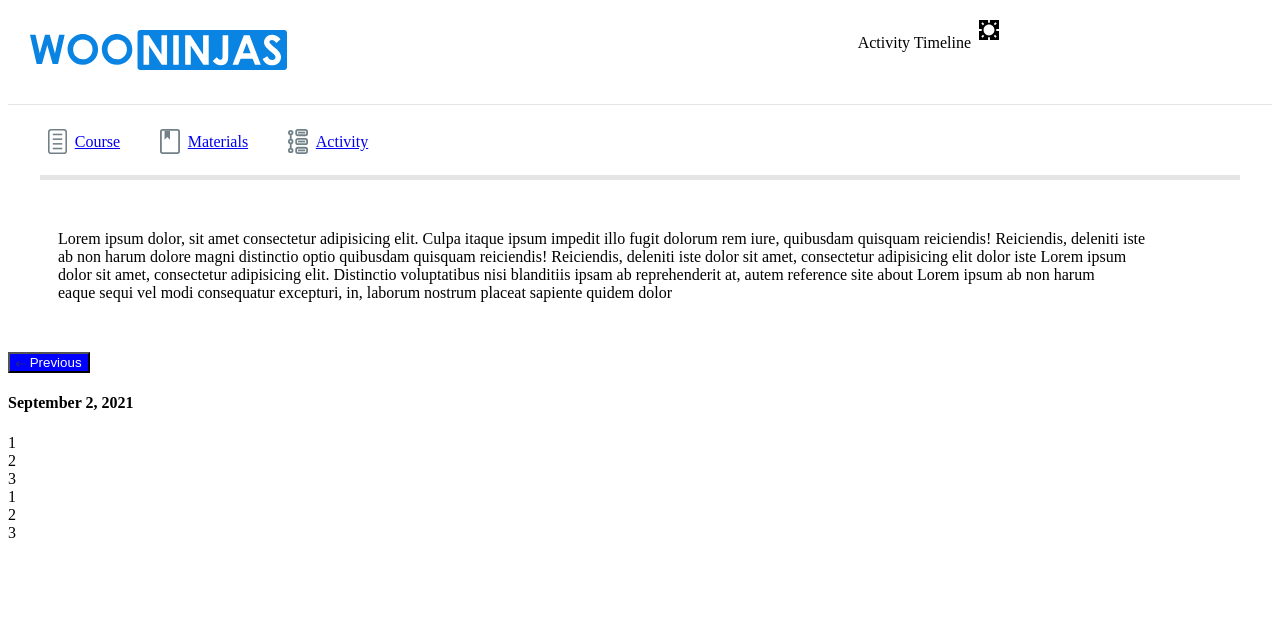
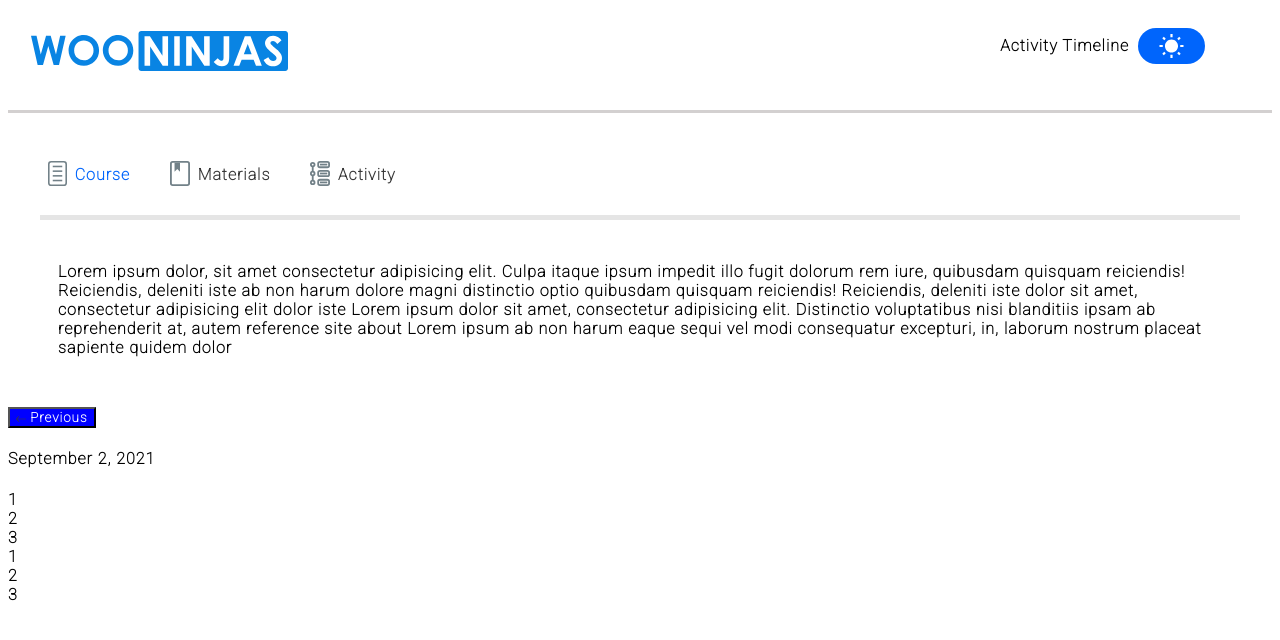
Before and after one commit to MrrTahoo/WOONINJAS, a plain HTML site: page index.html in a window 1280 px wide. Drawn offline with Linux system fonts and the light colour scheme.

Commit message:
Major changes

```diff
--- a/assets/css/style.css
+++ b/assets/css/style.css
@@ -1,86 +1,137 @@
+    * {
+      font-family: 'Roboto', sans-serif;
+      font-weight: 700;
+      letter-spacing: 1px;
+    }
 
     .head {
       position: relative;
-    height:100px;
+      height: 100px;
     }
 
- .logo{
-     margin-top: 9px;
-     margin-left: 3px;
-     width:200px;
-     height:50px;
-     margin:10px;
-     padding:0px;
-     align-items: center;
-     cursor: pointer;
+
+
+    #resp{
+      display: flex;
     }
 
     .hrow {
       float: right;
       position: absolute;
-    right: 300px;
-    top: 25px;
+      right: 150px;
+      top: 35px;
       cursor: pointer;
 
     }
 
-.darkLightModebtn{
-  width:20px;
-  height:20px;
-  margin:10px;
-  padding:0px;
-  cursor: pointer;
+    .linkp {
+      text-decoration: none;
+      color: rgb(54, 54, 54);
     }
 
 
 
-hr {
-    height: 1px;
-    background-color:#e5e5e5;
-    border: none;
+    #darkLightModebtn {
+      height: 24px;
+      /* margin: 10px; */
+      padding: 6px 0px 6px 0px;
+      padding-right: -7px;
+      cursor: pointer;
+      background-color: rgb(0, 101, 252);
+      position: absolute;
+      /* float: right; */
+      right: 75px;
+      top: 28px;
+      width: 67px;
+      /* padding-top: 5px; */
+      border-radius: 19px;
     }
 
-.nav{
-    padding-top:20px;
+    .topnav a.active {
+      color: rgb(0, 101, 252);
+      font-weight: 900;
+    }
+
+    hr {
+      height: 3px;
+      background-color: #d3d0d0;
+      border: none;
+      position: relative;
+      top: 8px;
+    }
+
+    .nav {
+      padding-top: 20px;
       display: inline;
 
     }
 
-  ul{
+    #navlist {
       display: flex;
       list-style-type: none;
-    padding: 0px 0px 0px 0px;
+      padding: 35px 0px 0px 0px;
     }
 
 
-  .nav ul li{
+    .nav ul li {
       display: flex;
-    margin-left:35px;
+      margin-left: 35px;
       cursor: pointer;
     }
 
- .nav ul li img{
+    .nav ul li img {
       height: 25px;
       margin: 5px;
       align-items: center;
       cursor: pointer;
     }
 
-  .nhead{
+    .nhead {
       margin-top: 9px;
       margin-left: 3px;
+
     }
 
- span hr{
+    span hr {
       height: 5px;
-    background-color:#e5e5e5;
+      background-color: #e5e5e5;
       border: none;
       width: 95%;
     }
 
- .darkLightModebtn{
-    background-color: black;
-    position: absolute;
+
+    /* STart Media Queries */
+    @media screen and (max-width: 600px) {
+      .topnav a:not(:first-child) {
+        display: none;
+      }
+
+      .topnav {
         /* float: right; */
-    right: 263px;
+        display: block;
       }
+
+    }
+    @media screen and (max-width: 810px) {
+      .hrow{
+        display: none;
+      }
+
+    }
+
+    @media screen and (max-width: 660px) {
+      #darkLightModebtn{
+        position: relative;
+        top: 45px;
+        margin-left: 37px;
+        width: 67px;
+        height: 18px;
+      }
+      #navlist{
+        justify-content: center;
+        margin-left: -62px;
+      }
+      #resp{
+        justify-content: center !;
+      }
+    }
--- a/index.html
+++ b/index.html
@@ -6,39 +6,48 @@
     <meta http-equiv="X-UA-Compatible" content="IE=edge">
     <meta name="viewport" content="width=device-width, initial-scale=1.0">
     <link rel=stylesheet href="assets/css/style.css">
+    <title>Course</title>
+    <link rel="shortcut icon" href="/assets/images/favicon-32x32.png" type="image/x-icon">
+    <link rel="preconnect" href="https://fonts.googleapis.com">
+    <link rel="preconnect" href="https://fonts.gstatic.com" crossorigin>
+    <link href="https://fonts.googleapis.com/css2?family=Roboto:wght@100&display=swap" rel="stylesheet">
 </head>
 
 <body>
 
 
-    <div class="head">
+    <div >
         <table>
-            <td class="logo"> <img src="/assets/icons/wooninjas-logotype.svg" style="padding: 20px;"></td>
+            <td > <img src="/assets/icons/wooninjas-logotype.svg" style="padding: 20px;" id="resp">
+            </td>
             <td class="hrow">Activity Timeline</td>
-            <td class="darkLightModebtn"><img src="/assets/icons/light-mode-icon.svg" alt=""></td>
+            <td id="tableDataBtn"><img src="/assets/icons/light-mode-icon.svg" alt="" id="darkLightModebtn"></td>
             </tr>
         </table>
         <hr>
     </div>
 
-    <div class="nav">
-        <ul>
-            <li><img src="/assets/icons/course-lesson-topic-icon.svg"><span class="nhead"><a href="#course">Course
+    <div class="nav topnav">
+        <ul id="navlist">
+            <li><img src="/assets/icons/course-lesson-topic-icon.svg"><span class="nhead"><a href="#course"
+                        class="active linkp">Course
                     </a></span></li>
-            <li><img src="/assets/icons/materials-tab-icon.svg"><span class="nhead"> <a href="#material">Materials </a>
+            <li><img src="/assets/icons/materials-tab-icon.svg"><span class="nhead"> <a href="#material"
+                        class="linkp">Materials </a>
                 </span></li>
-            <li><img src="/assets/icons/activity-tab-icon.svg"><span class="nhead"> <a href="#activity">Activity
+            <li><img src="/assets/icons/activity-tab-icon.svg"><span class="nhead"> <a href="#activity"
+                        class="linkp">Activity
                     </a></span></li>
         </ul>
     </div>
     <span>
         <hr></span>
     <p style="margin: 50px;">Lorem ipsum dolor, sit amet consectetur adipisicing elit. Culpa itaque ipsum impedit illo
-        fugit dolorum rem iure, quibusdam quisquam reiciendis! Reiciendis, deleniti iste<br>
+        fugit dolorum rem iure, quibusdam quisquam reiciendis! Reiciendis, deleniti iste
         ab non harum dolore magni distinctio optio quibusdam quisquam reiciendis! Reiciendis, deleniti iste dolor sit
-        amet, consectetur adipisicing elit dolor iste Lorem ipsum <br>
+        amet, consectetur adipisicing elit dolor iste Lorem ipsum
         dolor sit amet, consectetur adipisicing elit. Distinctio voluptatibus nisi blanditiis ipsam ab reprehenderit at,
-        autem reference site about Lorem ipsum ab non harum<br>
+        autem reference site about Lorem ipsum ab non harum
         eaque sequi vel modi consequatur excepturi, in, laborum nostrum placeat sapiente quidem dolor
     </p>
 
```
Also changed, not shown: assets/images/favicon-32x32.png (added). Lines whose indentation alone changed are shown as unchanged.
